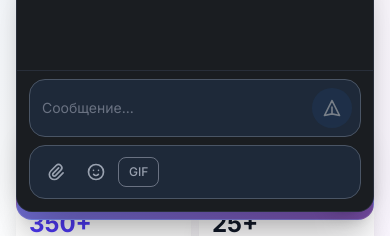
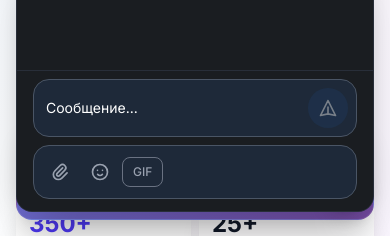
Before and after one commit to Dmitry716/Apsod-PWA, a Next.js app: page / in a window 390 px wide. Both pictures are taken after a click on the button 346 px from the left and 792 px from the top of the page. Shown: the part 608-844 px from the top of the page. Built offline with nearby package versions, Linux system fonts and the light colour scheme.

Commit message:
Исправление адаптивности чата

```diff
--- a/src/app/components/ChatWidget.tsx
+++ b/src/app/components/ChatWidget.tsx
@@ -352,10 +352,11 @@ export default function ChatWidget() {
             maxHeight: 'min(1000px, calc(100dvh - 1rem))',
             marginLeft: 'auto',
             marginRight: 'auto',
+            paddingTop: 'max(0.75rem, env(safe-area-inset-top, 0.75rem))',
           }}
         >
-          {/* Header: аватар (фото или буква), имя, статус, закрыть — не сжимается */}
-          <div className="flex items-center gap-3 px-4 py-3 bg-[#1a1d21] border-b border-gray-700/50 flex-shrink-0">
+          {/* Header: аватар (фото или буква), имя, статус, закрыть — не сжимается, имя не обрезается */}
+          <div className="flex items-center gap-3 px-4 py-3 pb-3 bg-[#1a1d21] border-b border-gray-700/50 flex-shrink-0 min-h-[3.5rem]">
             <div className="w-10 h-10 rounded-full bg-gray-600 flex items-center justify-center flex-shrink-0 overflow-hidden">
               {supportPhotoUrl ? (
                 <img src={supportPhotoUrl} alt="" className="w-full h-full object-cover" />
@@ -438,8 +439,8 @@ export default function ChatWidget() {
           </div>
 
           {/* Футер: поле сообщения + кнопка отправки; под ним блок иконок (файл, эмодзи, GIF) */}
-          <div className="p-3 pt-2 border-t border-gray-700/50 bg-[#1a1d21] flex-shrink-0 space-y-2">
-            <div className="flex items-end gap-2 rounded-2xl bg-gray-800 border border-gray-600 pl-3 pr-2 py-2 focus-within:ring-2 focus-within:ring-[#1e3a5f] focus-within:border-transparent">
+          <div className="px-4 py-3 pt-2 border-t border-gray-700/50 bg-[#1a1d21] flex-shrink-0 space-y-2">
+            <div className="flex items-end gap-2 rounded-2xl bg-gray-800 border border-gray-600 pl-3 pr-2 py-2 focus-within:ring-2 focus-within:ring-[#1e3a5f] focus-within:border-transparent max-w-full">
               <textarea
                 ref={textareaRef}
                 value={input}
@@ -455,8 +456,13 @@ export default function ChatWidget() {
                 }}
                 placeholder="Сообщение..."
                 rows={1}
-                className="flex-1 min-w-0 py-2 bg-transparent text-white placeholder-gray-500 text-sm focus:outline-none resize-none overflow-hidden leading-6"
-                style={{ minHeight: '2.25rem', maxHeight: '160px' }}
+                className="flex-1 min-w-0 py-2 bg-transparent text-sm focus:outline-none resize-none overflow-hidden leading-6 placeholder:text-gray-400"
+                style={{
+                  minHeight: '2.25rem',
+                  maxHeight: '160px',
+                  color: '#ffffff',
+                  WebkitTextFillColor: '#ffffff',
+                }}
               />
               <button
                 type="button"
```
